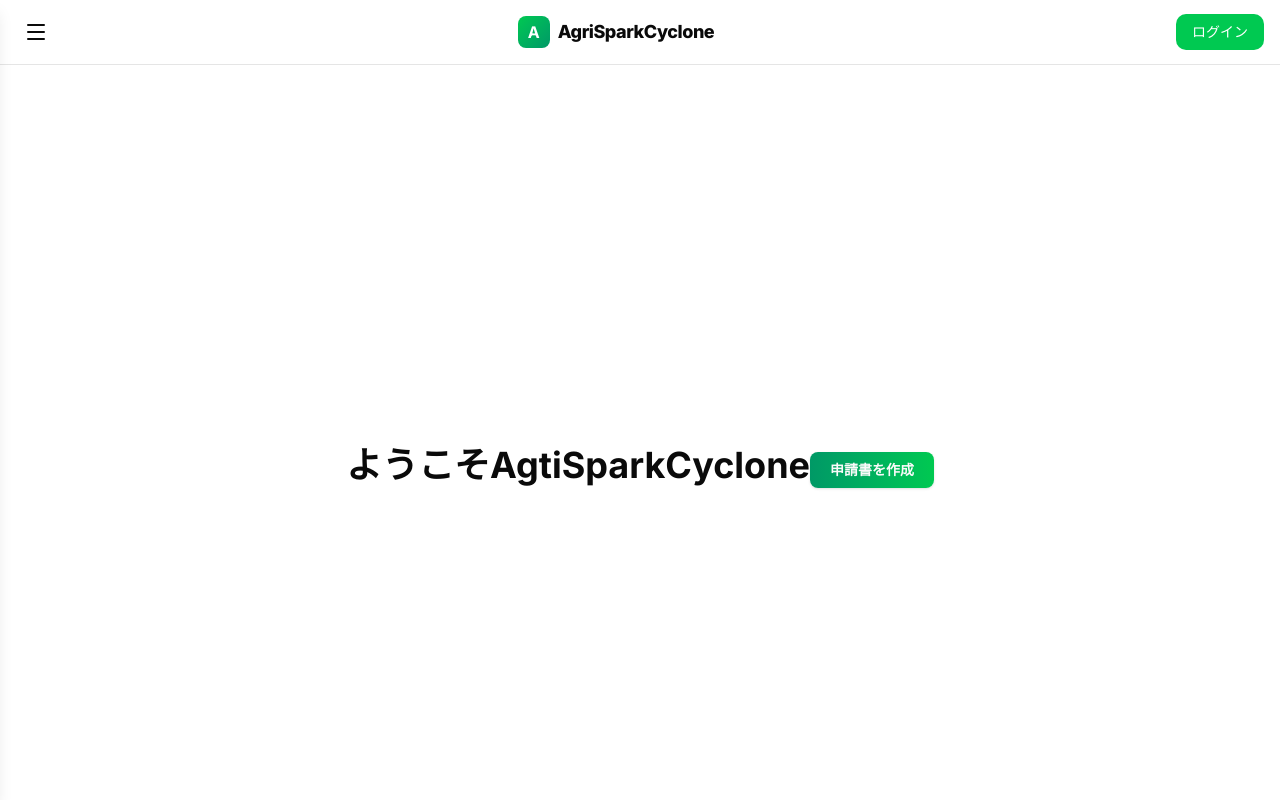
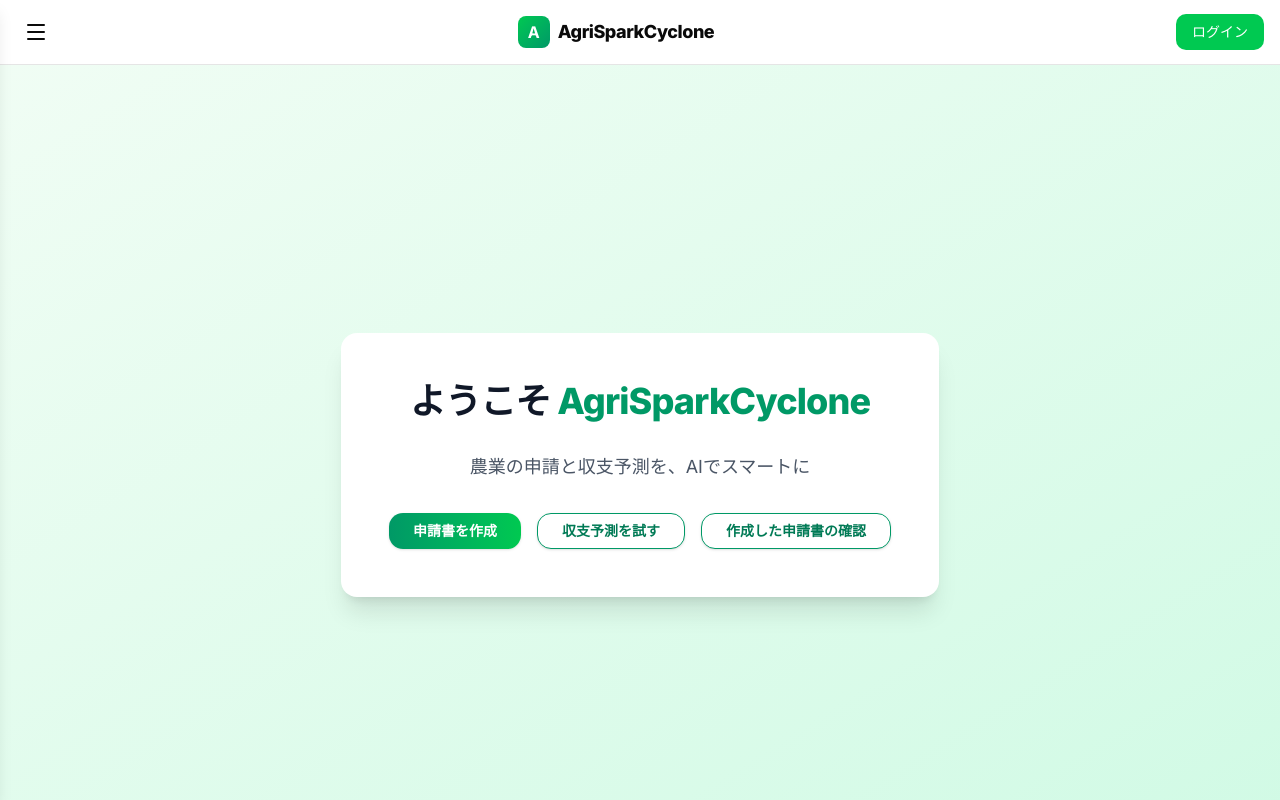
Before and after one commit to otakota/AgrI-Spark-Cyclone, a Next.js app: page /home in a window 1280 px wide. Shown: the top 800 px of the page. Built offline with nearby package versions, Linux system fonts and the light colour scheme; no server answers.

Commit message:
uiの改善

```diff
--- a/app/files/page.tsx
+++ b/app/files/page.tsx
@@ -137,7 +137,7 @@ export default function FilesGalleryPage() {
     <div className="h-[calc(100vh-0px)] p-6">
       <div className="max-w-6xl mx-auto h-full flex flex-col gap-4">
         <div className="flex items-center justify-between gap-3">
-          <h1 className="text-2xl font-bold">Files</h1>
+          <h1 className="text-2xl font-bold">作成した申請書</h1>
 
           <div className="flex items-center gap-2">
   <select
--- a/app/home/page.tsx
+++ b/app/home/page.tsx
@@ -3,15 +3,39 @@
 import { Button } from "@/components/ui/button";
 import Link from "next/link";
 
-export default function home() {
+export default function Home() {
   return (
-    <div className="flex font-bold text-4xl items-center justify-center min-h-screen">
-      <h2 className="">ようこそAgtiSparkCyclone</h2>
-      <Link href="/agriform">
-        <Button className="inline-flex items-center justify-center rounded-md bg-gradient-to-r  from-emerald-600 to-green-500 px-5 py-3 text-sm font-semibold text-primary-foreground shadow hover:to-green-700">
-          申請書を作成
-          </Button>
-      </Link>
+    <div className="flex min-h-screen items-center justify-center bg-gradient-to-br from-green-50 to-emerald-100 px-4">
+      <div className="flex flex-col items-center gap-8 rounded-2xl bg-white p-12 shadow-xl">
+
+        <h2 className="text-4xl font-extrabold tracking-tight text-gray-900">
+          ようこそ <span className="text-emerald-600">AgriSparkCyclone</span>
+        </h2>
+
+        <p className="text-lg text-gray-600">
+          農業の申請と収支予測を、AIでスマートに
+        </p>
+
+        <div className="flex gap-4">
+          <Link href="/agriform">
+            <Button className="rounded-xl bg-gradient-to-r from-emerald-600 to-green-500 px-6 py-3 text-sm font-semibold text-white shadow hover:from-emerald-700 hover:to-green-600">
+              申請書を作成
+            </Button>
+          </Link>
+
+          <Link href="/simulation">
+            <Button className="rounded-xl border border-emerald-600 bg-white px-6 py-3 text-sm font-semibold text-emerald-700 shadow-sm hover:bg-emerald-50">
+              収支予測を試す
+            </Button>
+          </Link>
+          <Link href="/files">
+            <Button className="rounded-xl border border-emerald-600 bg-white px-6 py-3 text-sm font-semibold text-emerald-700 shadow-sm hover:bg-emerald-50">
+              作成した申請書の確認
+            </Button>
+          </Link>
+        </div>
+
+      </div>
     </div>
-  )
+  );
 }
```
